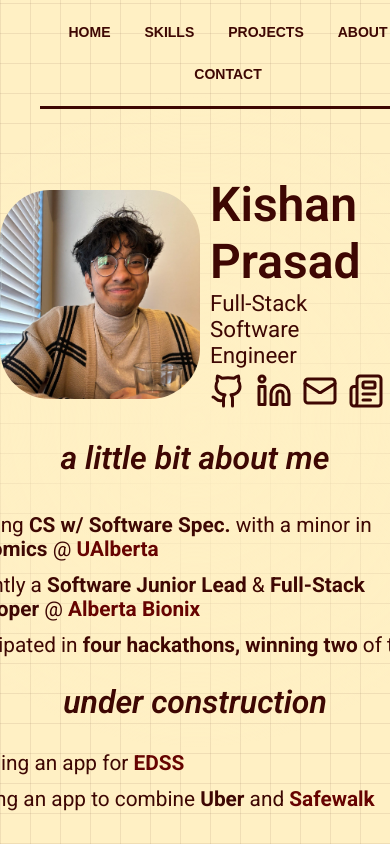
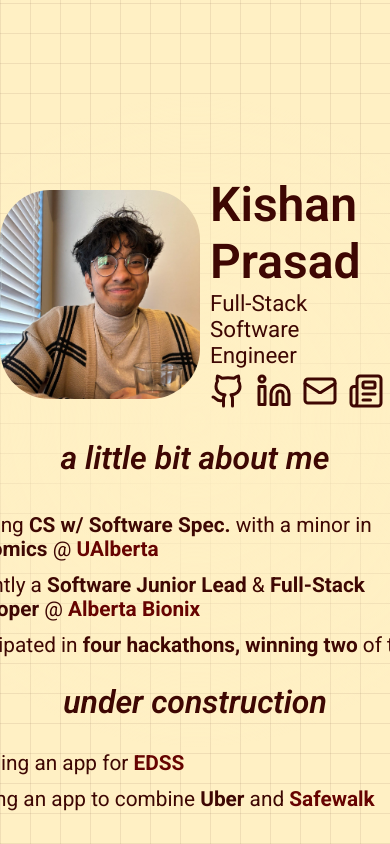
Before and after one commit to kprasad001/portfolio, a React (Vite) app in the folder portfolio/: page / in a window 390 px wide. Shown: the top 844 px of the page. Built offline with nearby package versions, Linux system fonts and the light colour scheme.

Commit message:
Added new resume

```diff
--- a/portfolio/src/App.css
+++ b/portfolio/src/App.css
@@ -185,28 +185,9 @@ a:hover {
 }
 
 @media (max-width: 900px) {
-	.left {
-		width: 100%;
-		height: auto;
-		padding: 16px 14px;
-		border-right-style: none;
-		border-bottom-style: solid;
-	}
-
-	.left {
-		padding-left: 0;
-	}
-
-	.left .nav-links {
-		flex-direction: row;
-		flex-wrap: wrap;
-		gap: 10px;
-	}
-
-	.left .nav-links a {
-		min-width: 0;
-		padding: 8px 12px;
-		font-size: 14px;
+	.left,
+	.right {
+		display: none !important;
 	}
 }
 
```
Also changed, not shown: 1 other file (tests, documents, lock files or other folders).
